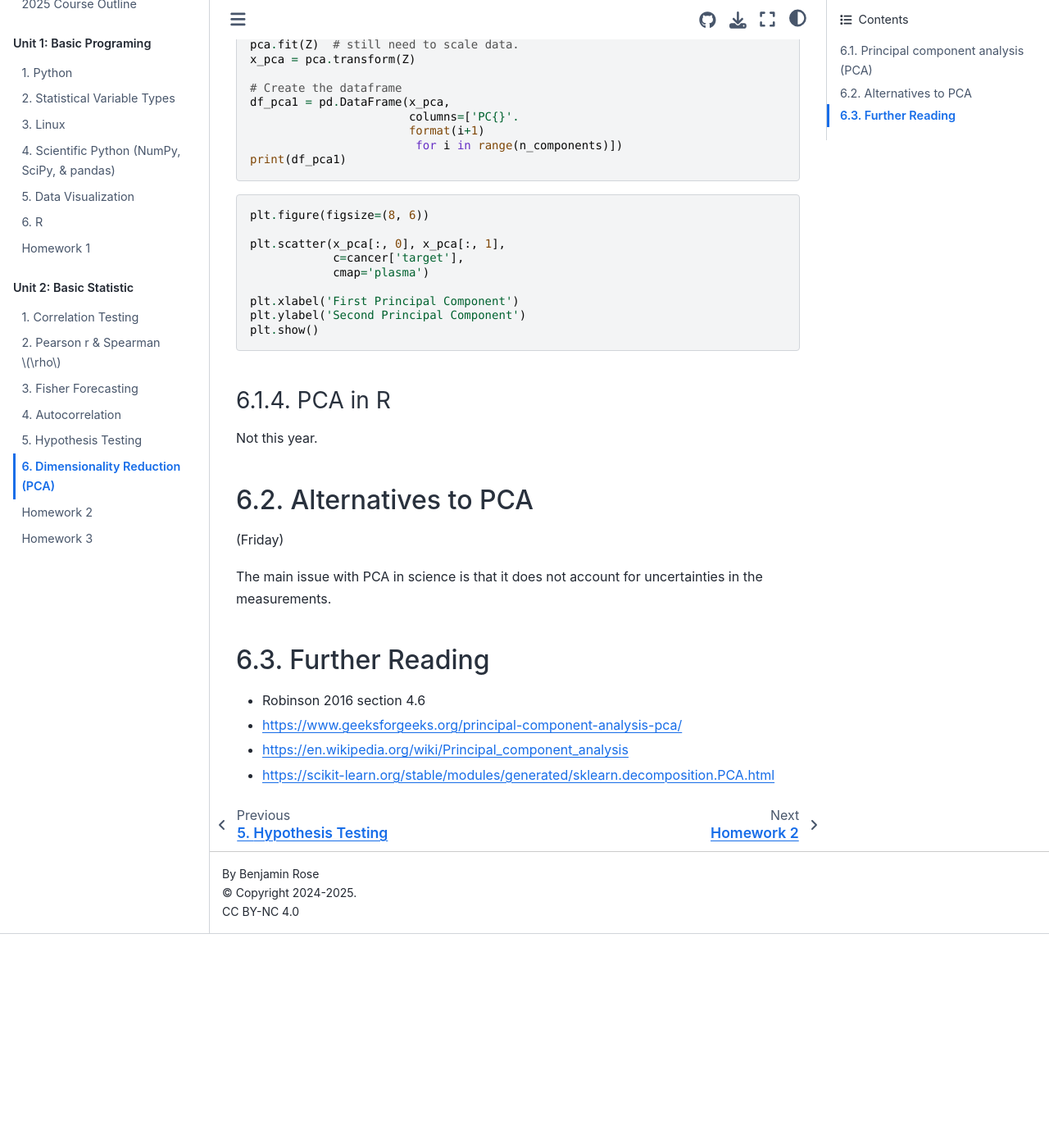
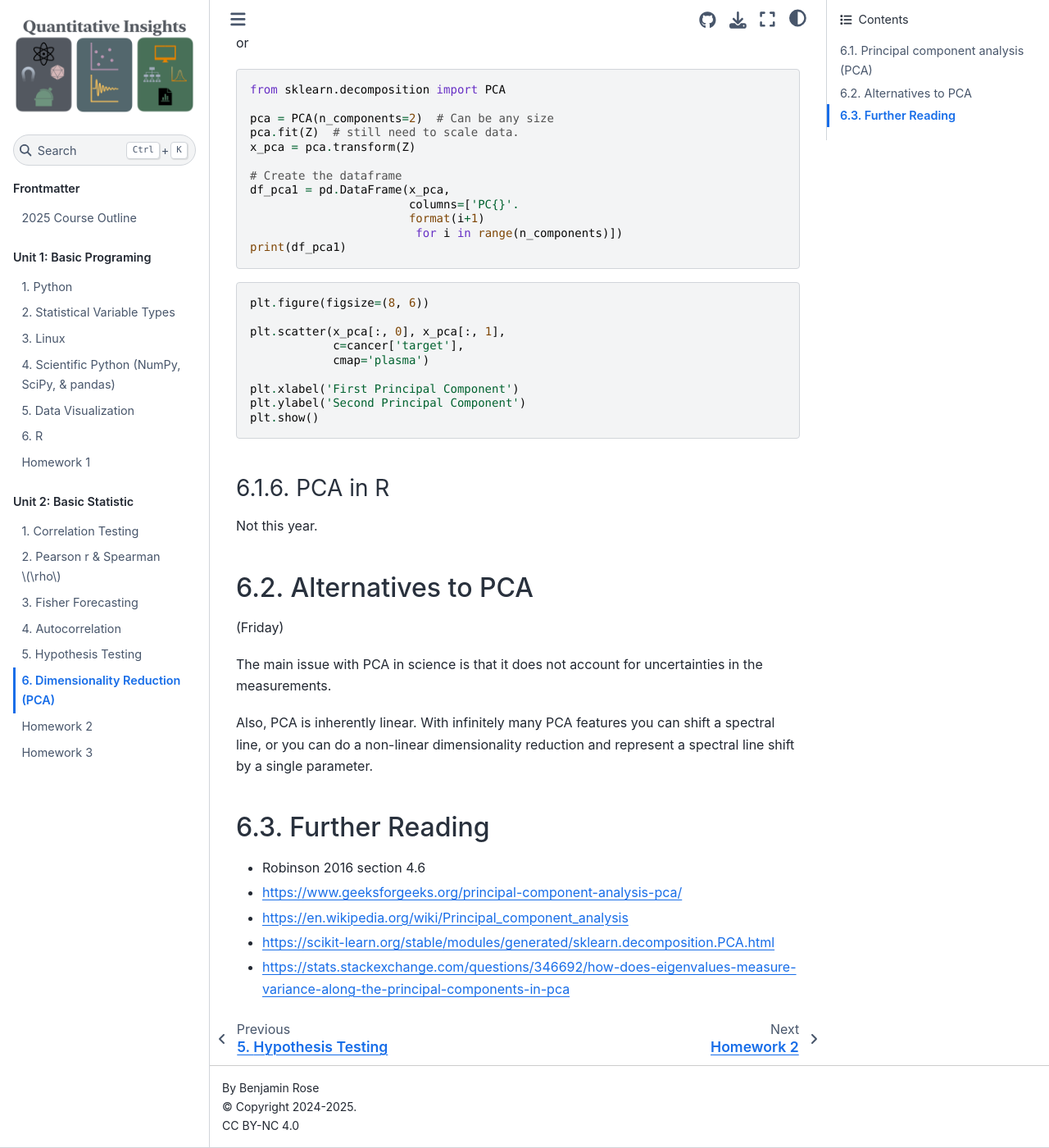
Before and after one commit to benjaminrose/data-analysis-book, a Jupyter Book: the page built from book/unit2/pca.md, in a window 1280 px wide and 1400 px high, scrolled down 3657 px. Shown: the whole window at 82% size. Built offline with Jupyter Book 1.0.4 settings and Sphinx 7.4.7 and the Sphinx Book theme 1.1.4, drawn with Linux system fonts in a browser that asks for light colours; before the commit the page ends 4796 px from its top, so only the background shows below that; some of the changed text lies outside the part shown.

Commit message:
Finish HW3

````diff
--- a/book/unit2/pca.md
+++ b/book/unit2/pca.md
@@ -8,14 +8,16 @@
 
 ![Principle Components from https://www.geeksforgeeks.org/principal-component-analysis-pca/](img/Principal-Componenent-Analysisi.webp)
 
-Method:
+### Cover Robinson 4.6.
+
+Covariance & PCA
+
+### Method:
 
 1. Standardize data
 1. Find correlations
 1. Find principal components
 1. Transform Data
-
-Cover Robinson 4.6.
 
 ### Advantages and Disadvantages of Principal Component Analysis
 
@@ -142,7 +144,7 @@
 ```python
 from sklearn.decomposition import PCA
 
-pca = PCA(n_components=2)
+pca = PCA(n_components=2)  # Can be any size
 pca.fit(Z)  # still need to scale data.
 x_pca = pca.transform(Z)
 
@@ -178,9 +180,13 @@
 The main issue with PCA in science is that it does not account for uncertainties in the measurements.
 
 
+Also, PCA is inherently linear. With infinitely many PCA features you can shift a spectral line, or you can do a non-linear dimensionality reduction and represent a spectral line shift by a single parameter.
+
+
 ## Further Reading
 
 * Robinson 2016 section 4.6
 * https://www.geeksforgeeks.org/principal-component-analysis-pca/
 * https://en.wikipedia.org/wiki/Principal_component_analysis
 * https://scikit-learn.org/stable/modules/generated/sklearn.decomposition.PCA.html
+* https://stats.stackexchange.com/questions/346692/how-does-eigenvalues-measure-variance-along-the-principal-components-in-pca
````
Also changed, not shown: book/frontmatter/2025outline.md (+2 -2 lines), book/unit2/hw3.md (+3 -3 lines), 3 other files.
